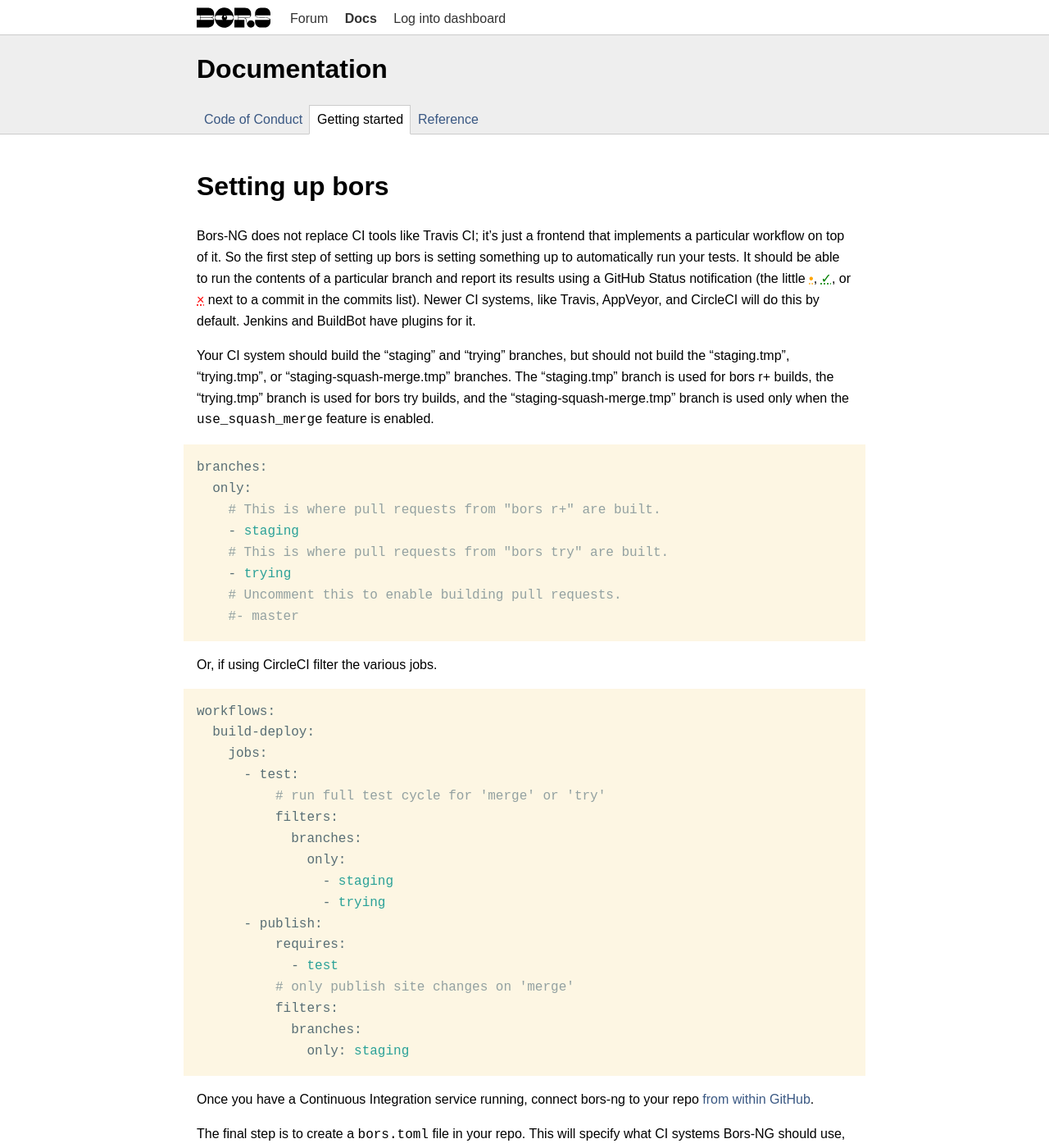
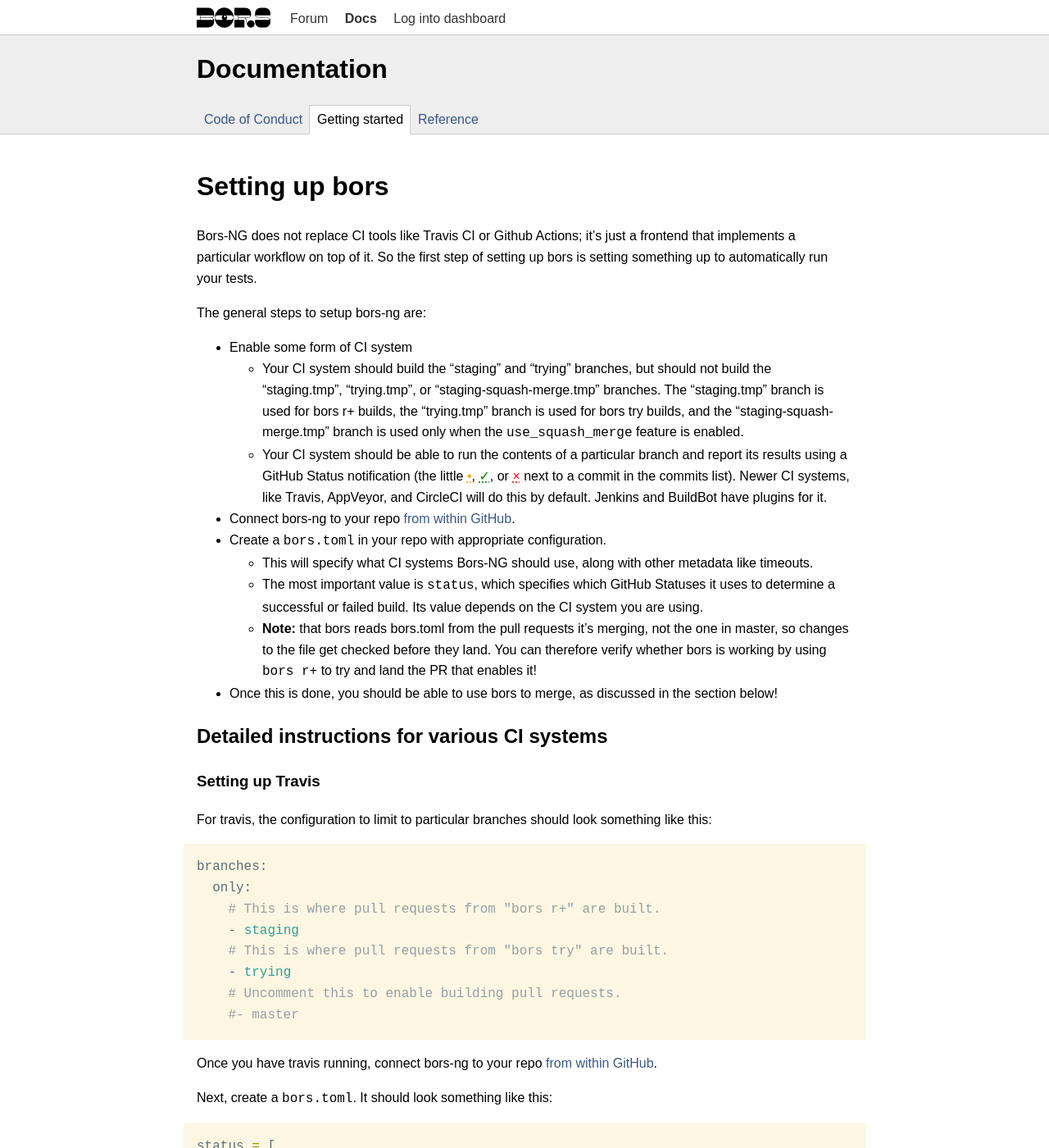
Before and after one commit to bors-ng/bors-ng.github.io, a Jekyll site: the page built from _documentation/getting-started.md, in a window 1280 px wide and 1400 px high. Shown: the whole window at 82% size. Built offline with Jekyll 4.4.1, drawn with Linux system fonts in a browser that asks for light colours; some of the changed text lies outside the part shown.

Commit message:
more specific setup instructions, GH actions
I recently configured bors and the following clarifications would have helped me!

````diff
--- a/_documentation/getting-started.md
+++ b/_documentation/getting-started.md
@@ -7,14 +7,27 @@
 
 # Setting up bors
 
-Bors-NG does not replace CI tools like Travis CI;
+Bors-NG does not replace CI tools like Travis CI or Github Actions;
 it's just a frontend that implements a particular workflow on top of it.
 So the first step of setting up bors is setting something up to automatically run your tests.
-It should be able to run the contents of a particular branch
-and report its results using a GitHub Status notification
-(the little <abbr style="color:orange" title="The build is in progress">&bull;</abbr>, <abbr style="color:green" title="Build succeeded">&#10003;</abbr>, or <abbr style="color:red" title="Build failed">&times;</abbr> next to a commit in the commits list). Newer CI systems, like Travis, AppVeyor, and CircleCI will do this by default. Jenkins and BuildBot have plugins for it.
 
-Your CI system should build the "staging" and "trying" branches, but should not build the "staging.tmp", "trying.tmp", or "staging-squash-merge.tmp" branches. The "staging.tmp" branch is used for bors r+ builds, the "trying.tmp" branch is used for bors try builds, and the "staging-squash-merge.tmp" branch is used only when the `use_squash_merge` feature is enabled.
+The general steps to setup bors-ng are:
+
+* Enable some form of CI system
+    * Your CI system should build the "staging" and "trying" branches, but should not build the "staging.tmp", "trying.tmp", or "staging-squash-merge.tmp" branches. The "staging.tmp" branch is used for bors r+ builds, the "trying.tmp" branch is used for bors try builds, and the "staging-squash-merge.tmp" branch is used only when the `use_squash_merge` feature is enabled.
+    * Your CI system should be able to run the contents of a particular branch and report its results using a GitHub Status notification (the little <abbr style="color:orange" title="The build is in progress">&bull;</abbr>, <abbr style="color:green" title="Build succeeded">&#10003;</abbr>, or <abbr style="color:red" title="Build failed">&times;</abbr> next to a commit in the commits list). Newer CI systems, like Travis, AppVeyor, and CircleCI will do this by default. Jenkins and BuildBot have plugins for it.
+* Connect bors-ng to your repo <a href="https://github.com/apps/bors">from within GitHub</a>.
+* Create a `bors.toml` in your repo with appropriate configuration.
+    * This will specify what CI systems Bors-NG should use, along with other metadata like timeouts.
+    * The most important value is `status`, which specifies which GitHub Statuses it uses to determine a successful or failed build. Its value depends on the CI system you are using.
+    * **Note:** that bors reads bors.toml from the pull requests it's merging, not the one in master, so changes to the file get checked before they land. You can therefore verify whether bors is working by using `bors r+` to try and land the PR that enables it!
+* Once this is done, you should be able to use bors to merge, as discussed in the section below!
+
+## Detailed instructions for various CI systems
+
+### Setting up Travis
+
+For travis, the configuration to limit to particular branches should look something like this:
 
 ```yaml
 branches:
@@ -27,7 +40,27 @@
     #- master
 ```
 
-Or, if using CircleCI filter the various jobs.
+Once you have travis running, connect bors-ng to your repo <a href="https://github.com/apps/bors">from within GitHub</a>.
+
+Next, create a `bors.toml`. It should look something like this:
+
+```toml
+status = [
+  "continuous-integration/travis-ci/push",
+  "continuous-integration/appveyor/branch"
+]
+# Uncomment this to use a two hour timeout.
+# The default is one hour.
+#timeout_sec = 7200
+```
+
+
+Once that's there, `bors r+` will work.
+
+### Configuring CircleCI
+
+CircleCI configuration should look something like this:
+
 ```yaml
 workflows:
   build-deploy:
@@ -48,26 +81,10 @@
               only: staging
 ```
 
-Once you have a Continuous Integration service running,
-connect bors-ng to your repo <a href="https://github.com/apps/bors">from within GitHub</a>.
+Next, install the bors application as described above.
 
-The final step is to create a `bors.toml` file in your repo.
-This will specify what CI systems Bors-NG should use,
-along with other metadata like timeouts.
-The `status` key specifies which GitHub Statuses it uses to determine a successful or failed build.
-For example, this will work for a repo with Travis CI and AppVeyor:
+Next, create a `bors.toml` file which specifies the job names or workflow name to require:
 
-```toml
-status = [
-  "continuous-integration/travis-ci/push",
-  "continuous-integration/appveyor/branch"
-]
-# Uncomment this to use a two hour timeout.
-# The default is one hour.
-#timeout_sec = 7200
-```
-
-Or if using CircleCI, specify the job names or workflow name to require.
 ```toml
 #CircleCI using GitHub Status
 status = [
@@ -81,11 +98,37 @@
 ]
 ```
 
+### Configuring Github Actions
 
-Once that's there, `bors r+` will work.
-**Note:** that bors reads bors.toml from the pull requests it's merging,
-not the one in master,
-so changes to the file get checked before they land.
+First, configure a workflow that builds Rust that is configured to run on pushs to the `main`, `staging`, and `trying` branches. As an example, for a Rust project, you might hvae a `.github/workflows/rust.yml` file like this:
+
+```yaml
+name: Rust
+
+on:
+  push:
+    branches: [main, staging, trying]
+  pull_request:
+    branches: [main]
+
+env:
+  CARGO_TERM_COLOR: always
+
+jobs:
+  build:
+    runs-on: ubuntu-latest
+
+    steps:
+      - uses: actions/checkout@v2
+      - name: Build
+        run: cargo build --verbose
+      - name: Run tests
+        run: cargo test --verbose
+```
+
+Next, install the bors application as described above.
+
+Next, create a `bors.toml` file which specifies the status names. To figure out what name to use, use the name of the *job* (`Build`, in our example above). You can find that by looking at the "status" marks on your PR. It should say something like `Rust / Build (...)`, in which case you want the `Build` (the `Rust` part comes from the name of the workflow, and that is not what you want).
 
 # Reviewing pull requests
 
````
